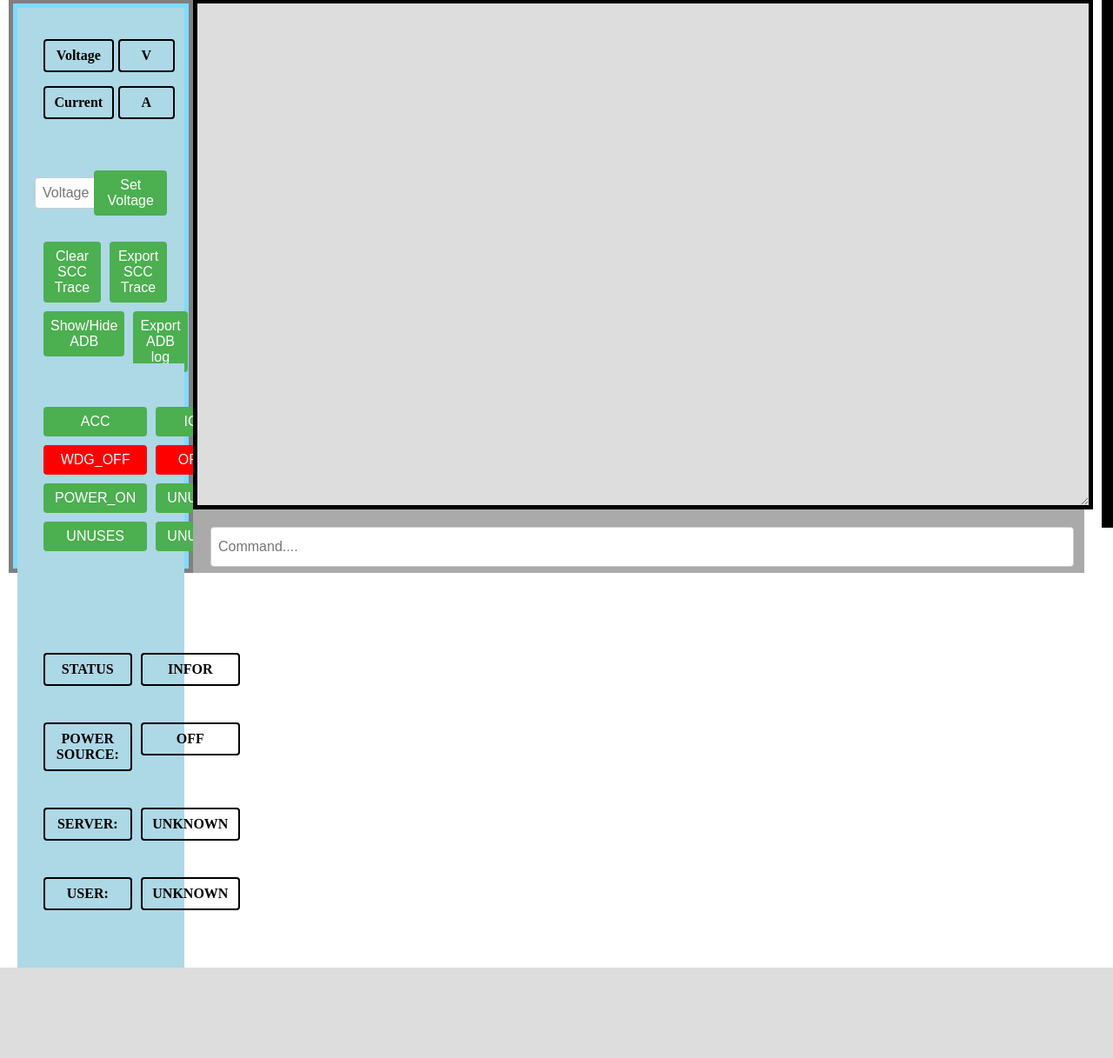
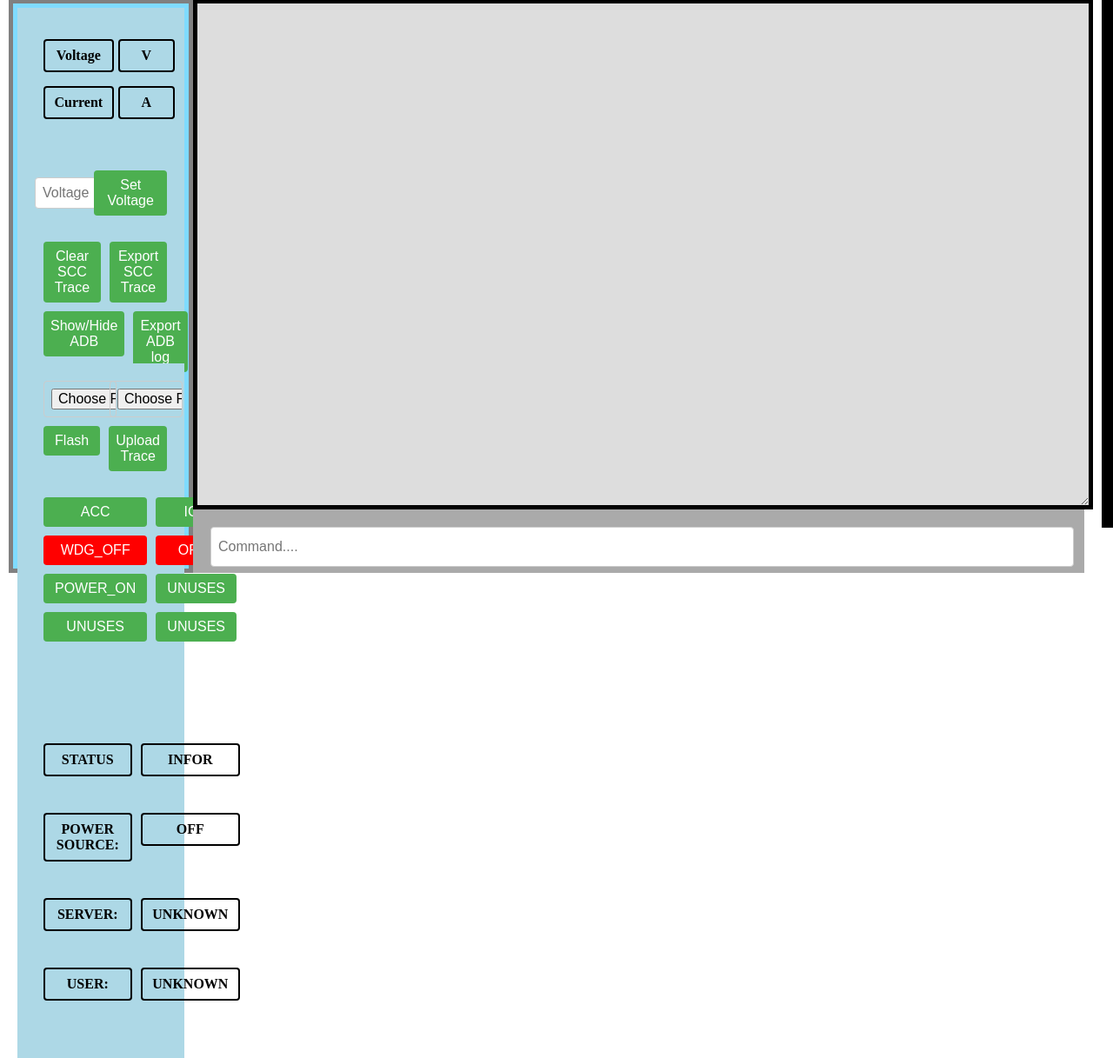
Before and after one commit to thanggtrann12/workstation, a Flask app: page / in a window 1280 px wide. Shown: the part 81-1298 px from the top of the page at 87% size. Before the commit the page ends 1194 px from the top, so only its background shows below. Run offline with Flask 3, Linux system fonts and the light colour scheme; data that the repository does not hold is empty; parts of the project's set-up code (start-up, migrations or seed data) failed here and were passed over; some libraries are stand-ins or nearby versions.

Commit message:
done last day

```diff
--- a/settings.json
+++ b/settings.json
@@ -1,7 +1,7 @@
 {
 	"filePath": {
 		"binary": "static/uploads/bin/",
-		"trace": "static/uploads/trace/"
+		"trace": "static/uploads/trc/"
 	},
 	"voltageRange": {
 		"max": 14,
--- a/static/index.js
+++ b/static/index.js
@@ -289,4 +289,33 @@ $(document).ready(function () {
 			}
 		}
 	}
+	$("#flash_btn").click(function (file_type) {
+		console.log("flash click")
+		var file_data = $("#file-dnl-input").prop("files")[0]
+		var form_data = new FormData()
+		form_data.append("file-dnl", file_data)
+		$.ajax({
+			url: "/upload",
+			type: "POST",
+			data: form_data,
+			processData: false,
+			contentType: false,
+			success: function (response) {},
+		})
+	})
+
+	$("#trace_btn").click(function (file_type) {
+		console.log("click")
+		var file_data = $("#file-trc-input").prop("files")[0]
+		var form_data = new FormData()
+		form_data.append("file-trc", file_data)
+		$.ajax({
+			url: "/upload",
+			type: "POST",
+			data: form_data,
+			processData: false,
+			contentType: false,
+			success: function (response) {},
+		})
+	})
 })
--- a/templates/index.html
+++ b/templates/index.html
@@ -43,6 +43,7 @@
                     <button type="button" id ="set_voltage_btn">Set Voltage</button>
                   </div>
                 </div>
+
                 <div class="row-2">
 
                   <div class="button-column">
@@ -52,6 +53,7 @@
                     <button type="button" id ="export_scc">Export SCC Trace</button>
                   </div>
                 </div>
+
                 <div class="row-2">
                   <div class="button-column">
                     <button type="button" id="show_hide_adb" onclick="showHideADB()">Show/Hide ADB</button>
@@ -64,6 +66,22 @@
 
 
             <div class="block-2">
+                <div class="row-2">
+                    <div class="button-column">
+                      <input type="file" name="file-trc" id="file-trc-input">
+                    </div>
+                    <div class="button-column">
+                      <input type="file" name="file-dnl" id="file-dnl-input">
+                    </div>
+                  </div>
+                  <div class="row-2">
+                    <div class="button-column">
+                      <button type="button" id="flash_btn">Flash</button>
+                    </div>
+                    <div class="button-column">
+                      <button type="button" id ="trace_btn">Upload Trace</button>
+                    </div>
+                  </div>
                 <div class="row-3">
                     <div class="button-column">
                       <button type="button" id="acc_btn">ACC</button>
```
